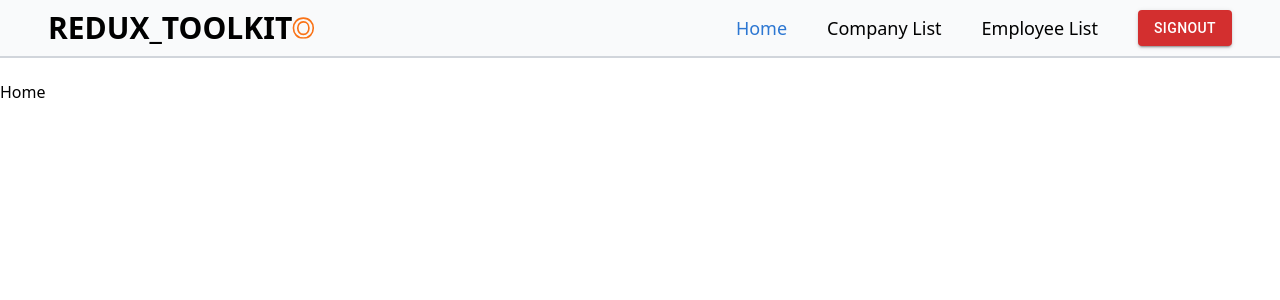
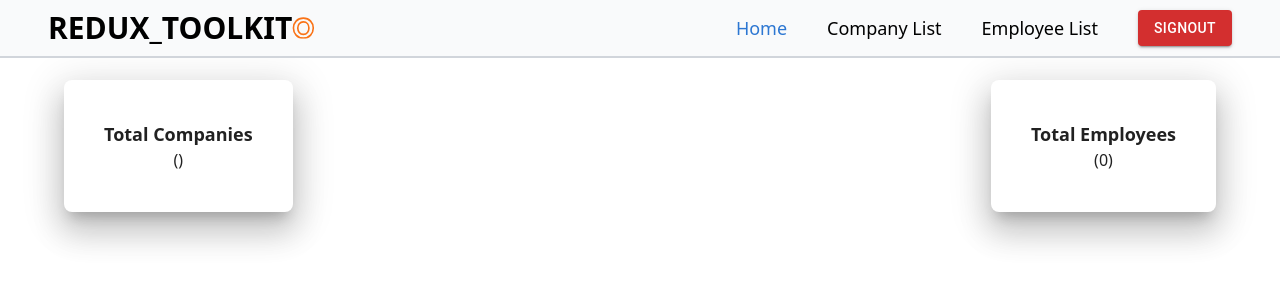
Before and after one commit to abubakarchaudhary731/CRUD_Laravel, a React (Vite) app: page / in a window 1280 px wide. Shown: the top 300 px of the page. Built offline with nearby package versions, Linux system fonts and the light colour scheme; sample sign-in values are in the browser's storage.

Commit message:
Modify Home Page

```diff
--- a/src/Routes/Home.jsx
+++ b/src/Routes/Home.jsx
@@ -1,9 +1,39 @@
-import React from 'react'
+import * as React from 'react';
+import Box from '@mui/material/Box';
+import Paper from '@mui/material/Paper';
+import { Container } from '@mui/material';
+import { useSelector } from "react-redux";
 
-const Home = () => {
+export default function Home() {
+  const {value} = useSelector((state) => state.Company);
+  const {Employees} = useSelector((state) => state.Employee);
+
+  const companyData = value && value.data;
+  const companyTotal = Array.isArray(companyData) && companyData.length;
+  const employeeTotal = Array.isArray(Employees) && Employees.length;
+
   return (
-    <div>Home</div>
-  )
+    <Container>
+      <Box
+        sx={{
+          display: 'flex',
+          justifyContent: 'space-between',
+          flexWrap: 'wrap',
+          '& > :not(style)': {
+            padding: 5,
+            borderRadius: 2,
+          },
+        }}
+      >
+        <Paper elevation={20}>
+          <h1 className='tw-font-bold tw-text-lg'>Total Companies</h1>
+          <p className='tw-text-center'>({companyTotal})</p>
+        </Paper>
+        <Paper elevation={20}>
+          <h1 className='tw-font-bold tw-text-lg'>Total Employees</h1>
+          <p className='tw-text-center'>({employeeTotal})</p>
+        </Paper>
+      </Box>
+    </Container>
+  );
 }
-
-export default Home
```
